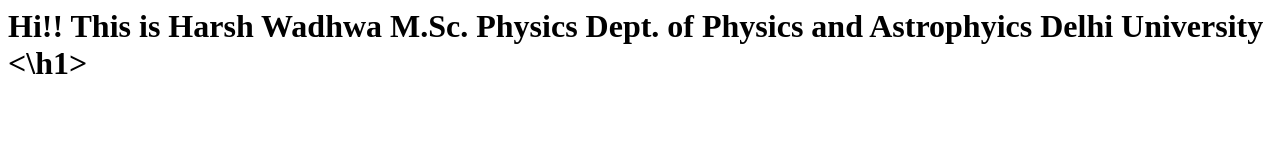
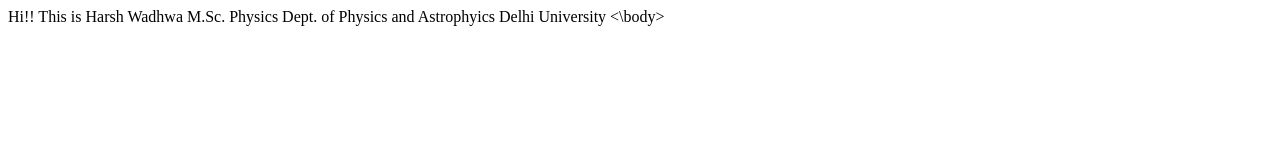
Before and after one commit to QuantHW/FlashPhy, a plain HTML site: page index.html in a window 1280 px wide. Drawn offline with Linux system fonts and the light colour scheme.

Commit message:
Update index.html

```diff
--- a/index.html
+++ b/index.html
@@ -1,6 +1,6 @@
-<h1>
+<body>
   Hi!! This is Harsh Wadhwa
   M.Sc. Physics
   Dept. of Physics and Astrophyics
   Delhi University
- <\h1>
+ <\body>
```
